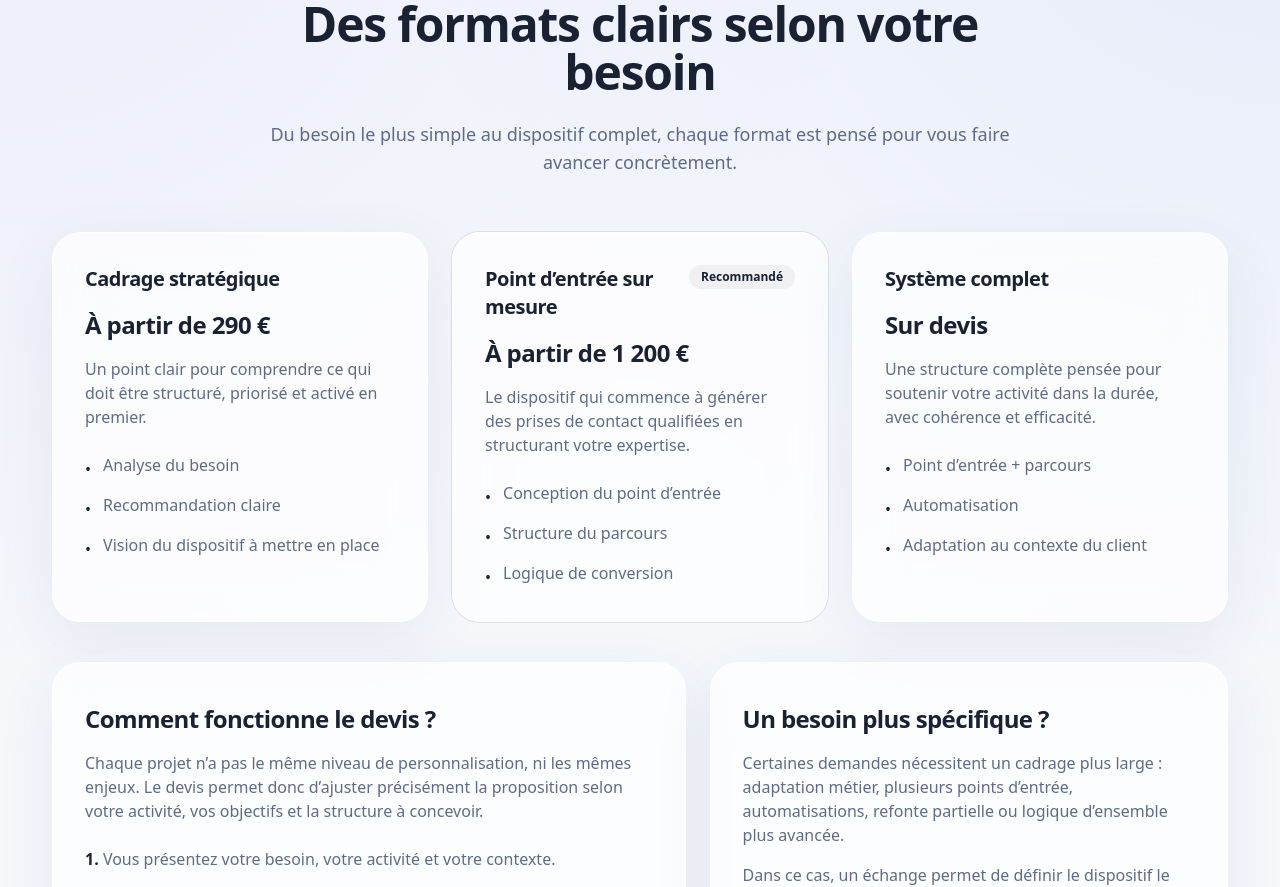
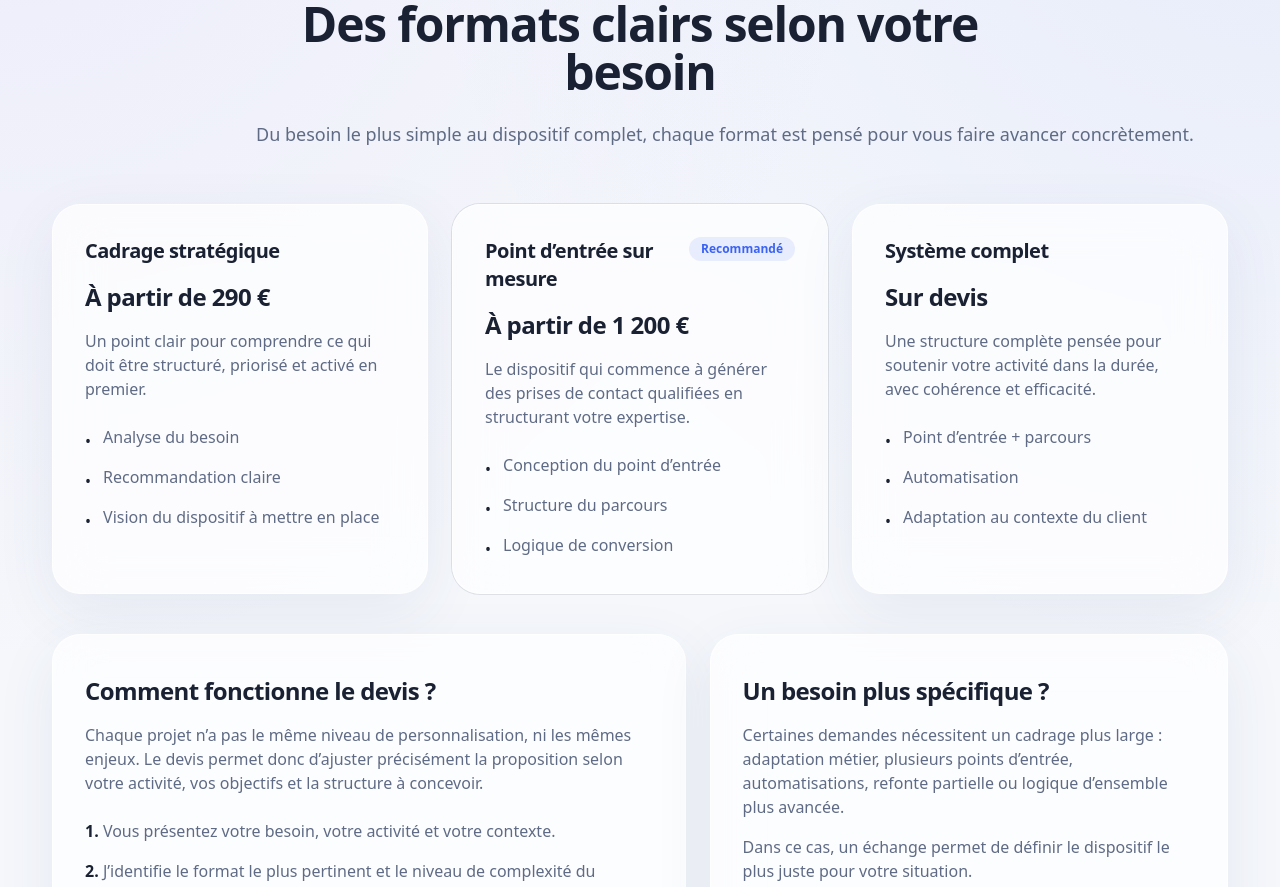
Before and after one commit to arnaudcrestey/portail-site-vitrine, a Next.js app: page /tarifs in a window 1280 px wide. Shown: the part 220-1107 px from the top of the page. Built offline with nearby package versions, Linux system fonts and the light colour scheme.

Commit message:
Update page.tsx

```diff
--- a/app/tarifs/page.tsx
+++ b/app/tarifs/page.tsx
@@ -55,9 +55,9 @@ export default function TarifsPage() {
             Des formats clairs selon votre besoin
           </h1>
 
-          <p className="mt-6 text-base leading-8 text-slate sm:text-lg">
-            Du besoin le plus simple au dispositif complet, chaque format est pensé pour vous faire avancer concrètement.
-          </p>
+          <p className="mt-6 whitespace-nowrap text-sm text-slate sm:text-base md:text-lg">
+  Du besoin le plus simple au dispositif complet, chaque format est pensé pour vous faire avancer concrètement.
+</p>
         </div>
 
         <div className="mt-14 grid gap-6 lg:grid-cols-3">
@@ -72,9 +72,9 @@ export default function TarifsPage() {
                 <div className="flex items-start justify-between gap-4">
                   <h2 className="text-xl font-semibold text-ink">{item.title}</h2>
                   {item.featured ? (
-                    <span className="rounded-full bg-ink/5 px-3 py-1 text-xs font-semibold text-ink">
-                      Recommandé
-                    </span>
+                    <span className="rounded-full bg-primary/10 px-3 py-1 text-xs font-semibold text-primary">
+  Recommandé
+</span>
                   ) : null}
                 </div>
 
@@ -148,7 +148,7 @@ export default function TarifsPage() {
               href="/contact"
               className="mt-6 inline-flex items-center justify-center rounded-full bg-[#2f6df6] px-5 py-3 text-sm font-semibold text-white transition duration-300 hover:-translate-y-0.5 hover:opacity-95"
             >
-              Clarifier mon projet
+              Parler de mon projet
             </Link>
           </Surface>
         </div>
```
